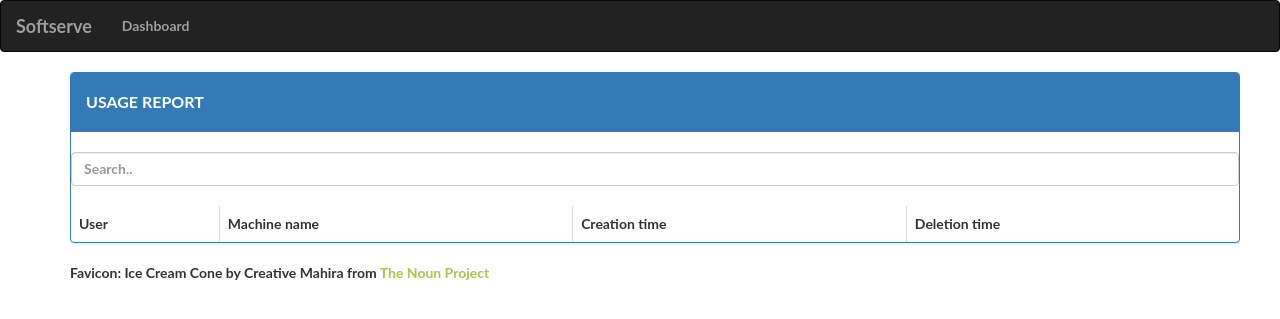
After one commit to gluster/softserve, a Flask app: template softserve/templates/report.html in a window 1280 px wide. The commit adds this page. Shown: the top 319 px of the page. Run offline with Flask 2, Linux system fonts and the light colour scheme; the template is opened without the code that fills it, so the values that code supplies are empty; parts of the project's set-up code (start-up, migrations or seed data) failed here and were passed over; some libraries are stand-ins or nearby versions.

Commit message:
Add a usage report page * Just for admins * CLI command make_admin will add a user to admin list
Fixes #32

```diff
--- a/instance/default.cfg
+++ b/instance/default.cfg
@@ -11,3 +11,4 @@ SQLALCHEMY_DATABASE_URI = 'sqlite:////tmp/test.db'
 SQLALCHEMY_TRACK_MODIFICATIONS = False
 CELERY_RESULT_BACKEND = 'redis://localhost:6379/0'
 CELERY_BROKER_URL = 'redis://localhost:6379/0'
+ADMINS = ['deepshikhaaa']
--- a/manage.py
+++ b/manage.py
@@ -1,5 +1,6 @@
 #!/usr/bin/env python
 import datetime
+import click
 
 from softserve import app, db
 from softserve.model import User, NodeRequest, Vm
@@ -32,5 +33,16 @@ def shutdown_check():
                 pass
 
 
+@app.cli.command()
+@click.option('--username', default=None, help='add github username in admin list')
+def make_admin(username):
+    '''Command to make a user as an admin of softserve'''
+    app.config['ADMINS'].append(username)
+    user = User.query.filter(username == username).first()
+    user.admin = True
+    db.session.add(user)
+    db.sesion.commit()
+
+
 if __name__ == '__main__':
     app.run()
--- /dev/null
+++ b/softserve/static/js/filterable.js
@@ -0,0 +1,25 @@
+function doSearch() {
+  var q = document.getElementById("q");
+  var v = q.value.toLowerCase();
+  var rows = document.getElementsByTagName("tr");
+  var on = 0;
+  for ( var i = 0; i < rows.length; i++ ) {
+    var fullname = rows[i].getElementsByTagName("td");
+    fullname = fullname[0].innerHTML.toLowerCase();
+    if ( fullname ) {
+        if ( v.length == 0 || (v.length < 3 && fullname.indexOf(v) == 0) || (v.length >= 3 && fullname.indexOf(v) > -1 ) ) {
+        rows[i].style.display = "";
+        on++;
+      } else {
+        rows[i].style.display = "none";
+      }
+    }
+  }
+  var n = document.getElementById("noresults");
+  if ( on == 0 && n ) {
+    n.style.display = "";
+    document.getElementById("qt").innerHTML = q.value;
+  } else {
+    n.style.display = "none";
+  }
+}
--- a/softserve/templates/base.html
+++ b/softserve/templates/base.html
@@ -20,6 +20,7 @@
 {{super()}}
 <script src="https://ajax.googleapis.com/ajax/libs/jquery/3.3.1/jquery.min.js"></script>
 <script src="https://maxcdn.bootstrapcdn.com/bootstrap/3.3.7/js/bootstrap.min.js"></script>
+<script type="text/javascript" src="/static/js/filterable.js"></script>
 <script type="text/javascript"> $(document).ready(function () { $('.dropdown-toggle').dropdown(); }); </script>
 {% endblock %}
 
--- a/softserve/templates/dashboard.html
+++ b/softserve/templates/dashboard.html
@@ -1,5 +1,9 @@
 {% extends 'base.html' %}
+
 {% set active = 'dashboard' %}
+
+{% import "bootstrap/utils.html" as utils %}
+
 {% block content %}
   <div id="timeoutMessage">
     {% with messages = get_flashed_messages() %}
--- /dev/null
+++ b/softserve/templates/report.html
@@ -0,0 +1,41 @@
+{% extends 'base.html' %}
+
+{% block content %}
+<div class="container">
+  <div class="row">
+        <div class="panel panel-primary">
+            <div class="panel-heading">
+              <p><h3 class="panel-title">USAGE REPORT</h3></p>
+            </div>
+            <br>
+            <input class="form-control" name="q" id="q" type="text" placeholder="Search.." onkeyup="doSearch();" />
+            <br>
+            <table class="table table-bordered table-striped">
+              <thead>
+                <tr>
+                  <th>User</th>
+                  <th>Machine name</th>
+                  <th>Creation time</th>
+                  <th>Deletion time</th>
+                </tr>
+              </thead>
+              <tbody>
+                {% for vms in vmList %}
+                  <tr>
+                    <td>{{ vms.name }}</td>
+                    <td>{{ vms.vm_name }}</td>
+                    <td>{{ vms.created_at }}</td>
+                    <td>{{ vms.deleted_at }}</td>
+                  </tr>
+                {% endfor %}
+                <tr style="display:none;" id="noresults">
+                  <td>(no listings that start with "<span id="qt"></span>")</td>
+                </tr>
+              </tbody>
+            </table>
+          </div>
+        </div>
+      </div>
+
+
+{% endblock content %}
--- a/softserve/templates/snippets/nav.html
+++ b/softserve/templates/snippets/nav.html
@@ -14,6 +14,9 @@
             {{ g.user.name }}<span class="caret"></span>
           </a>
           <ul class="dropdown-menu">
+            {% if g.user.username in admins %}
+              <li><a href="/report"><span class="glyphicon glyphicon-stats"></span> Usage report</a></li>
+            {% endif %}
             <li><a href="/logout"><span class="glyphicon glyphicon-log-out"></span> Logout</a></li>
           </ul>
         </li>
--- a/softserve/views.py
+++ b/softserve/views.py
@@ -69,7 +69,8 @@ def dashboard():
     vms = Vm.query.filter(NodeRequest.user_id == g.user.id,
                           Vm.state == 'ACTIVE') \
           .join(NodeRequest).join(User).all()
-    return render_template('dashboard.html', vms=vms)
+    admins = app.config['ADMINS']
+    return render_template('dashboard.html', vms=vms, admins=admins)
 
 
 @app.route('/create', methods=['GET', 'POST'])
@@ -149,3 +150,9 @@ def delete(vid=None):
         delete_node.delay(name)
         flash('Deleting {} machine'.format(name))
     return redirect('/dashboard')
+
+
+@app.route('/report')
+def report():
+    vmList = Vm.query.join(NodeRequest).join(User).add_columns(Vm.vm_name, Vm.created_at, Vm.deleted_at, User.name).all()
+    return render_template('report.html', vmList=vmList)
```
Also changed, not shown: softserve/__init__.py (+0 -8 lines), softserve/model.py (+7 -0 lines).
